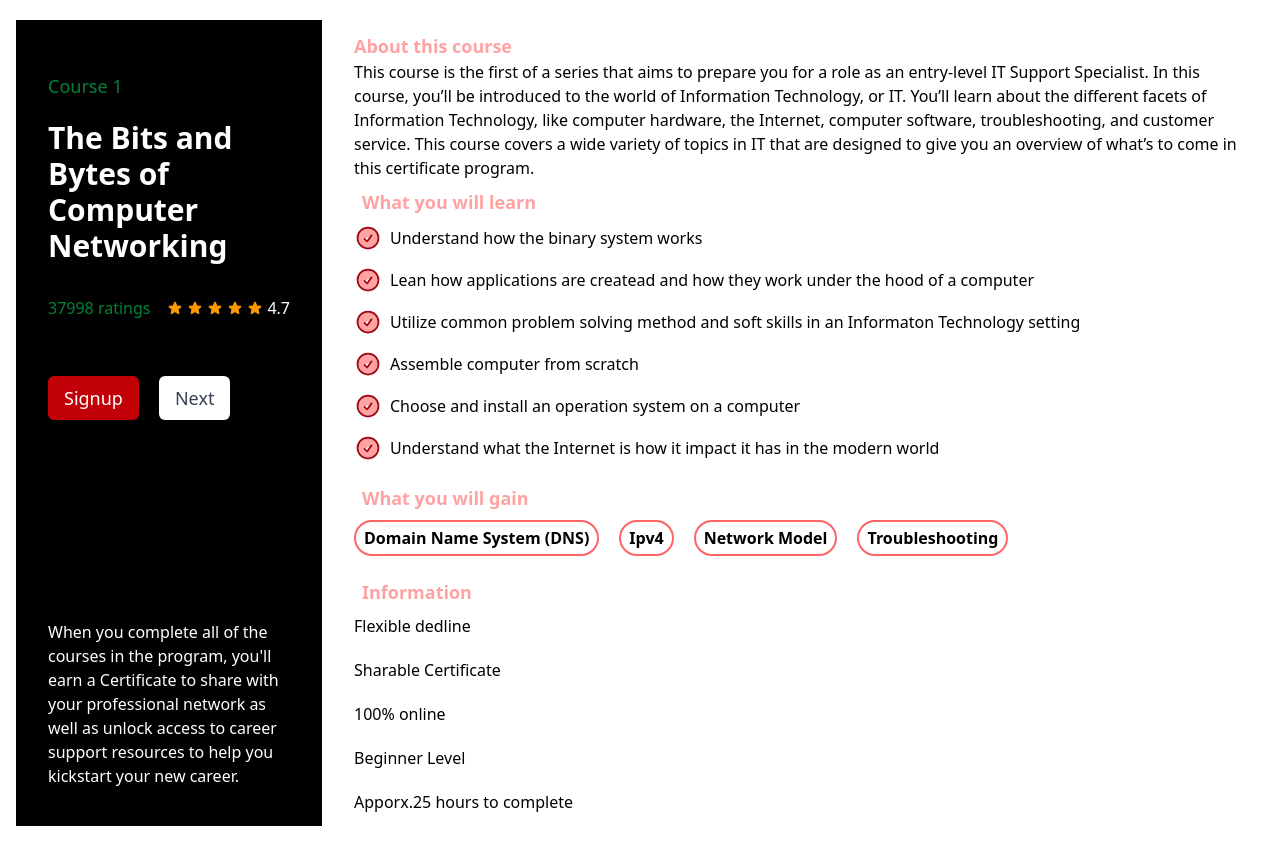
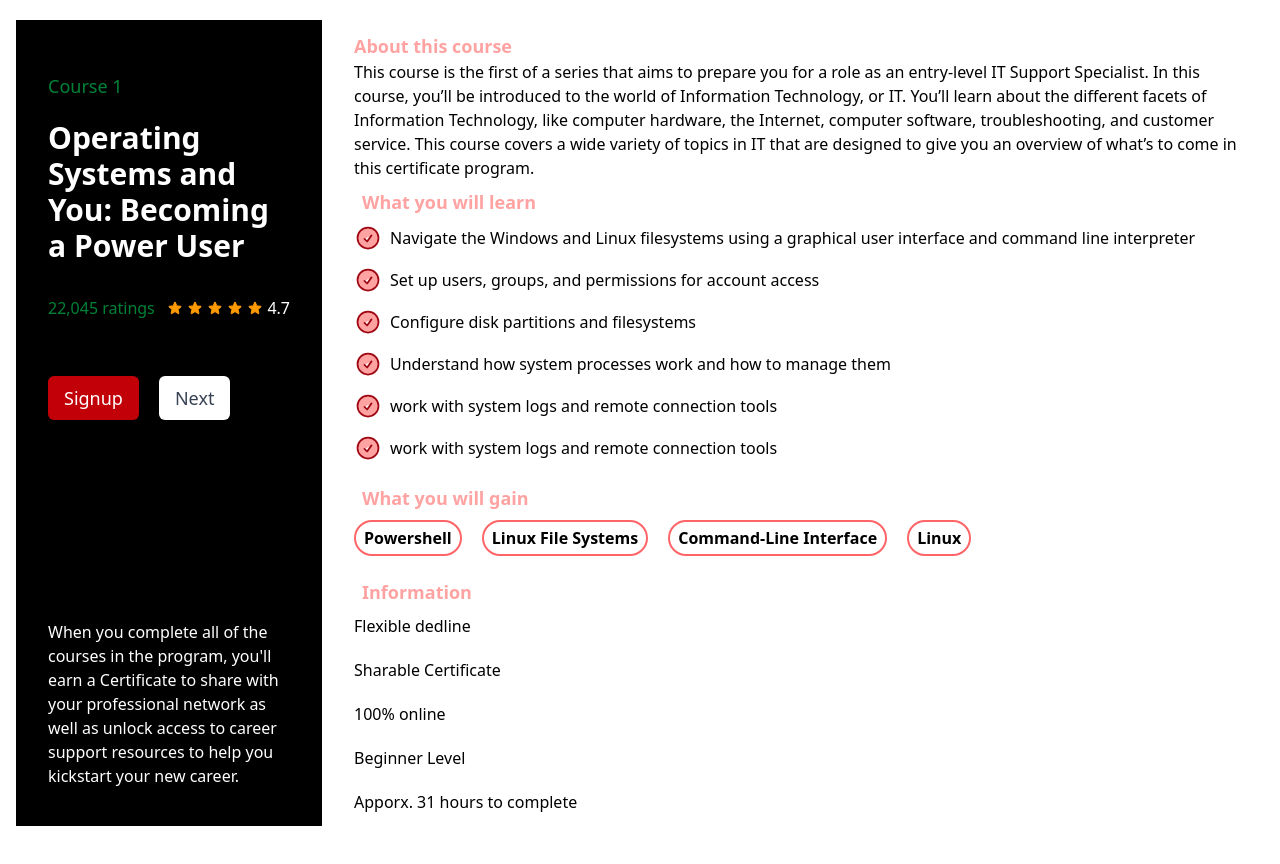
Before and after one commit to libaTalukdar/tailwind-assignment, a website: page index.html in a window 1280 px wide. Shown: the part 3780-4644 px from the top of the page. Drawn offline with Linux system fonts and the light colour scheme.

```diff
--- a/index.html
+++ b/index.html
@@ -451,9 +451,9 @@
               <div class="col-span-12 sm:col-span-3 p-8 text-white bg-black">
            <p class="text-green-700 text-lg py-5">Course 1</p>
 
-           <h2 class="text-3xl font-bold">The Bits and<br> Bytes of <br>Computer Networking</h2>
+           <h2 class="text-3xl font-bold">Operating Systems and<br> You: Becoming<br> a Power User</h2>
            <div class="flex justify-between items-center">
-            <p class="text-green-700">37998 ratings</p>
+            <p class="text-green-700">22,045 ratings</p>
             <div class="flex items-center gap-1 py-8">
               <svg xmlns="http://www.w3.org/2000/svg" fill="none" viewBox="0 0 24 24" stroke-width="1.5" stroke="currentColor" class="size-4 fill-amber-500 text-amber-500">
   <path stroke-linecap="round" stroke-linejoin="round" d="M11.48 3.499a.562.562 0 0 1 1.04 0l2.125 5.111a.563.563 0 0 0 .475.345l5.518.442c.499.04.701.663.321.988l-4.204 3.602a.563.563 0 0 0-.182.557l1.285 5.385a.562.562 0 0 1-.84.61l-4.725-2.885a.562.562 0 0 0-.586 0L6.982 20.54a.562.562 0 0 1-.84-.61l1.285-5.386a.562.562 0 0 0-.182-.557l-4.204-3.602a.562.562 0 0 1 .321-.988l5.518-.442a.563.563 0 0 0 .475-.345L11.48 3.5Z" />
@@ -502,7 +502,7 @@
   <path stroke-linecap="round" stroke-linejoin="round" d="M9 12.75 11.25 15 15 9.75M21 12a9 9 0 1 1-18 0 9 9 0 0 1 18 0Z" />
 </svg>
 
-           <p>Understand how the binary system works </p>
+           <p>Navigate the Windows and Linux filesystems using a graphical user interface and command line interpreter</p>
 
                       </div>
                       <div class="flex items-center gap-2">
@@ -510,8 +510,7 @@
   <path stroke-linecap="round" stroke-linejoin="round" d="M9 12.75 11.25 15 15 9.75M21 12a9 9 0 1 1-18 0 9 9 0 0 1 18 0Z" />
 </svg>
 
-           <p>Lean how applications are createad and how they work under the hood of a computer
-</p>
+          <p>Set up users, groups, and permissions for account access</p>
 
                 </div>
                 <div class="flex items-center gap-2">
@@ -519,8 +518,7 @@
   <path stroke-linecap="round" stroke-linejoin="round" d="M9 12.75 11.25 15 15 9.75M21 12a9 9 0 1 1-18 0 9 9 0 0 1 18 0Z" />
 </svg>
 
-           <p>Utilize common problem solving method and soft skills in an Informaton Technology setting</p>
-
+<p>Configure disk partitions and filesystems</p>
 
               </div>
               <div class="flex items-center gap-2">
@@ -528,34 +526,31 @@
          <path stroke-linecap="round" stroke-linejoin="round" d="M9 12.75 11.25 15 15 9.75M21 12a9 9 0 1 1-18 0 9 9 0 0 1 18 0Z" />
         </svg>
 
-           <p>Assemble computer from scratch
-          </p>
+           <p>Understand how system processes work and how to manage them</p>
           </div>
           <div class="flex items-center gap-2">
             <svg xmlns="http://www.w3.org/2000/svg" fill="none" viewBox="0 0 24 24" stroke-width="1.5" stroke="currentColor" class="size-7 text-red-800 fill-red-300">
-  <path stroke-linecap="round" stroke-linejoin="round" d="M9 12.75 11.25 15 15 9.75M21 12a9 9 0 1 1-18 0 9 9 0 0 1 18 0Z" />
-</svg>
+       <path stroke-linecap="round" stroke-linejoin="round" d="M9 12.75 11.25 15 15 9.75M21 12a9 9 0 1 1-18 0 9 9 0 0 1 18 0Z" />
+    </svg>
 
-           <p>Choose and install an operation system on a computer </p>
-
+    <p>work with system logs and remote connection tools</p>
                       </div>
                       <div class="flex items-center gap-2">
             <svg xmlns="http://www.w3.org/2000/svg" fill="none" viewBox="0 0 24 24" stroke-width="1.5" stroke="currentColor" class="size-7 text-red-800 fill-red-300">
   <path stroke-linecap="round" stroke-linejoin="round" d="M9 12.75 11.25 15 15 9.75M21 12a9 9 0 1 1-18 0 9 9 0 0 1 18 0Z" />
 </svg>
 
-           <p>Understand what the Internet is how it impact it has in the modern world </p>
-
+<p>work with system logs and remote connection tools</p>
                       </div>
 
                       <div>
                         <h2 class="text-red-300 font-semibold text-lg p-2">What you will gain</h2>
 
                         <div class="flex flex-wrap gap-5">
-                          <button class="px-2 py-1 rounded-full border-2 font-semibold border-red-400 bg-transparent transition-all duration-300 hover:scale-105">Domain Name System (DNS)</button>
-                          <button class="px-2 py-1 rounded-full border-2 font-semibold border-red-400 bg-transparent transition-all duration-300 hover:scale-105">Ipv4</button>
-                          <button class="px-2 py-1 rounded-full border-2 font-semibold border-red-400 bg-transparent transition-all duration-300 hover:scale-105">Network Model</button>
-                          <button class="px-2 py-1 rounded-full border-2 font-semibold border-red-400 bg-transparent transition-all duration-300 hover:scale-105">Troubleshooting</button>
+                          <button class="px-2 py-1 rounded-full border-2 font-semibold border-red-400 bg-transparent transition-all duration-300 hover:scale-105">Powershell</button>
+                          <button class="px-2 py-1 rounded-full border-2 font-semibold border-red-400 bg-transparent transition-all duration-300 hover:scale-105">Linux File Systems</button>
+                          <button class="px-2 py-1 rounded-full border-2 font-semibold border-red-400 bg-transparent transition-all duration-300 hover:scale-105">Command-Line Interface</button>
+                          <button class="px-2 py-1 rounded-full border-2 font-semibold border-red-400 bg-transparent transition-all duration-300 hover:scale-105">Linux</button>
 
 
                         </div>
@@ -568,7 +563,7 @@
                         <p>Sharable Certificate</p>
                         <p>100% online</p>
                         <p>Beginner Level</p>
-                        <p>Apporx.25 hours to complete</p>
+                        <p>Apporx. 31 hours to complete</p>
                         </div>
 
 
```
